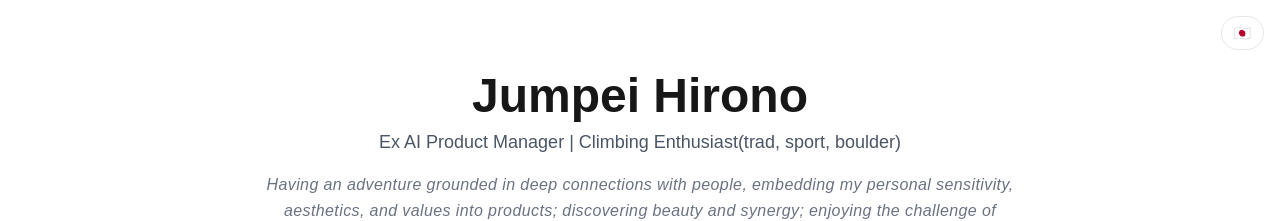
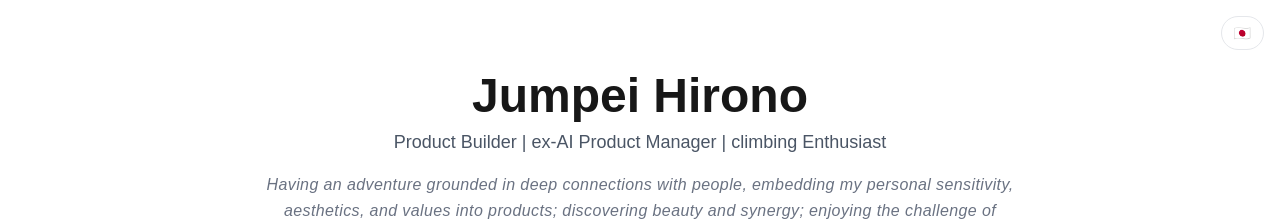
Before and after one commit to jhirono/portfolio, a Next.js app: page / in a window 1280 px wide. Shown: the top 221 px of the page. Built offline with nearby package versions, Linux system fonts and the light colour scheme.

Commit message:
Update English and Japanese subtitles for header in translations to enhance clarity and consistency

```diff
--- a/src/translations/content.ts
+++ b/src/translations/content.ts
@@ -67,7 +67,7 @@ export const translations: Record<'en' | 'ja', Translation> = {
   en: {
     header: {
       name: 'Jumpei Hirono',
-      subtitle: 'Ex AI Product Manager | Climbing Enthusiast(trad, sport, boulder)',
+      subtitle: 'Product Builder | ex-AI Product Manager | climbing Enthusiast',
       tagline: "Having an adventure grounded in deep connections with people, embedding my personal sensitivity, aesthetics, and values into products; discovering beauty and synergy; enjoying the challenge of exploring the unknown; and sharing this journey with the world and others"
     },
     socialLinks: {
@@ -164,7 +164,7 @@ export const translations: Record<'en' | 'ja', Translation> = {
   ja: {
     header: {
       name: 'Jumpei Hirono',
-      subtitle: 'Ex AI Product Manager | Climbing Enthusiast(trad, sport, boulder)',
+      subtitle: 'Product Builder | ex-AI Product Manager | climbing Enthusiast',
       tagline: "人との深いつながりを軸に、自分の感性や美意識、価値観をプロダクトに込め、美しさや相乗効果を発見し、未知なる挑戦を楽しみながら世界や人々と分かち合う冒険中"
     },
     socialLinks: {
```
